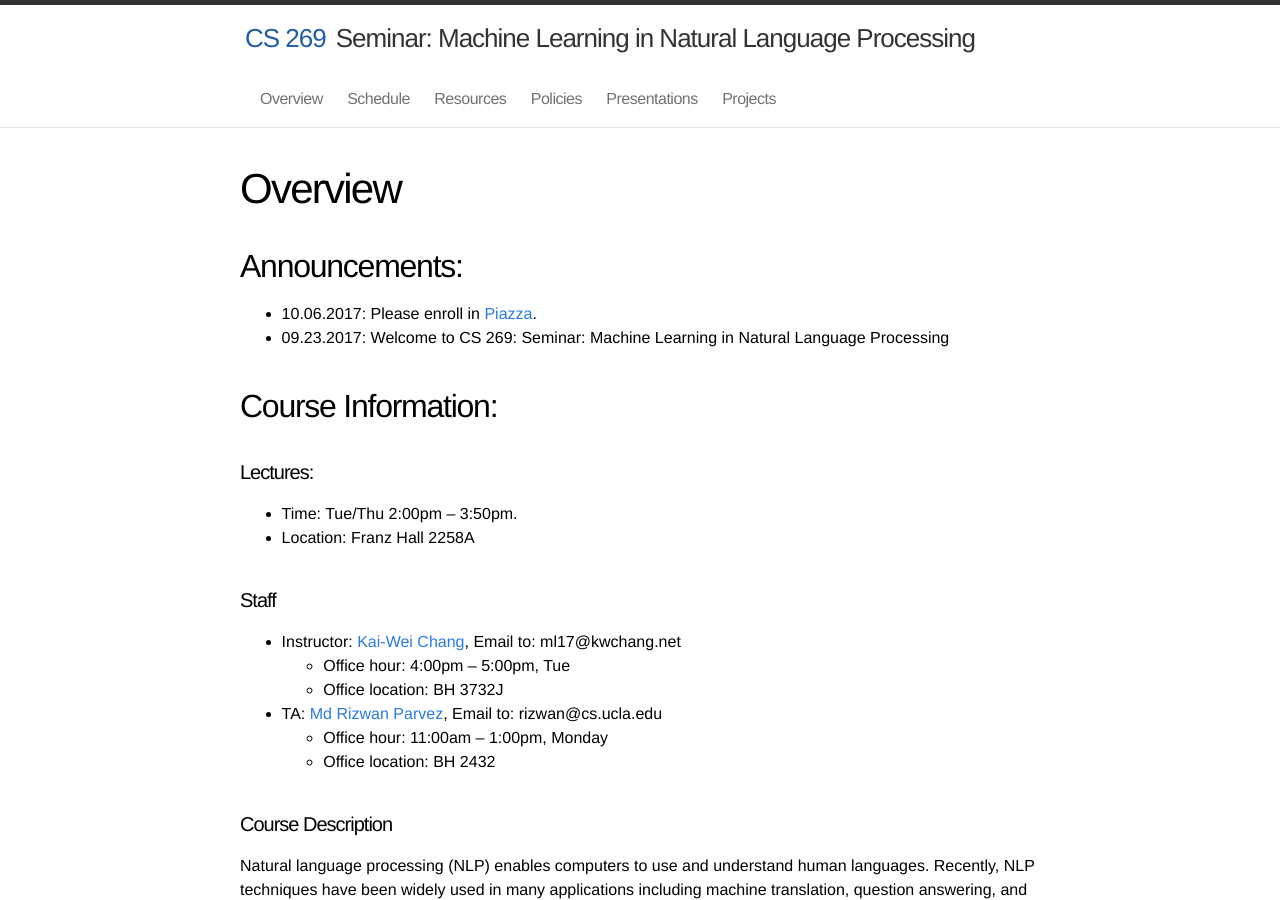
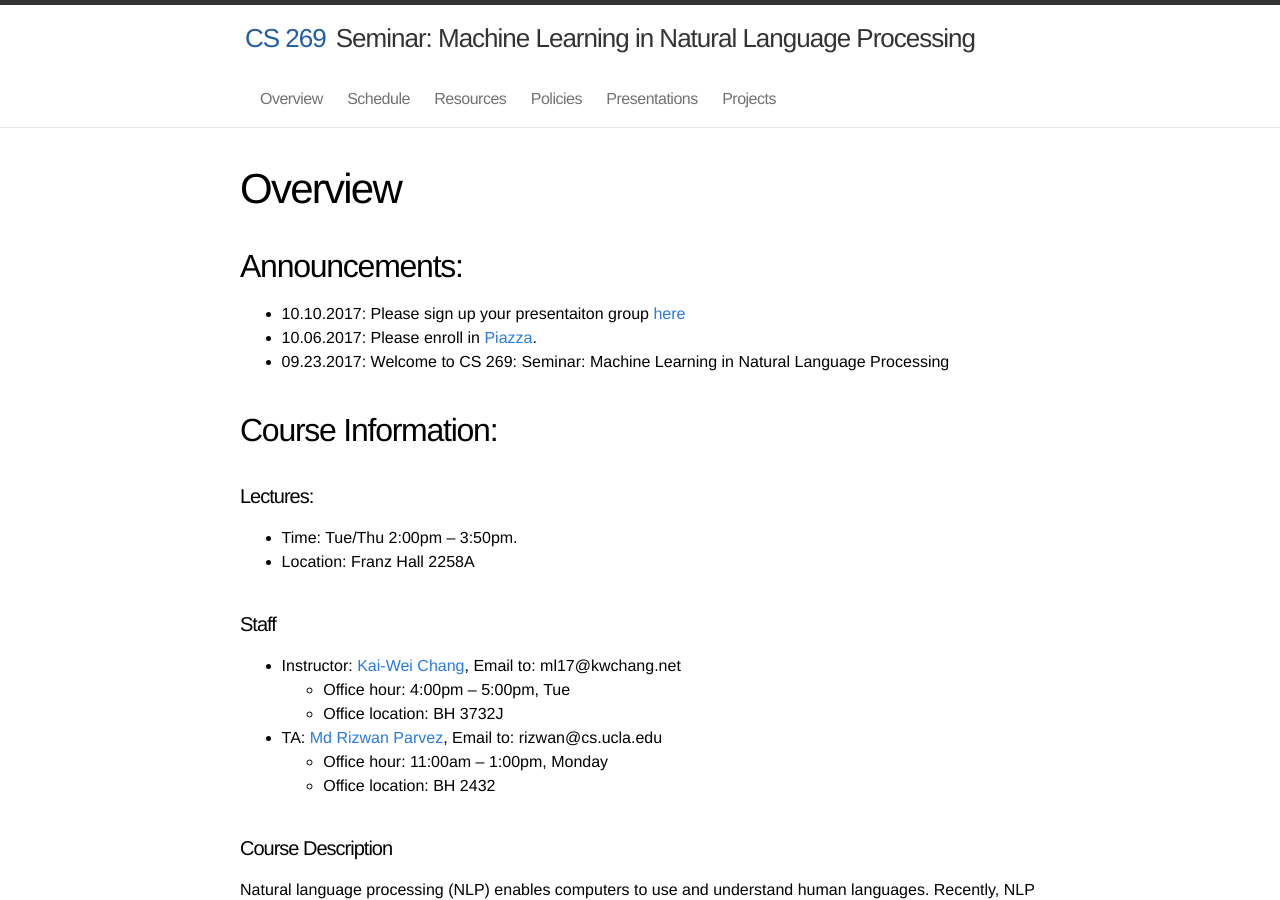
Before and after one commit to uclanlp/CS269-17, a Jekyll site: the page built from 1_overview.md, in a window 1280 px wide and 900 px high. Built offline with Jekyll 4.4.1, drawn with Linux system fonts in a browser that asks for light colours.

Commit message:
Update 1_overview.md

```diff
--- a/1_overview.md
+++ b/1_overview.md
@@ -6,6 +6,7 @@ name: 1
 ---
 
 ## Announcements:
+  * 10.10.2017: Please sign up your presentaiton group [here](https://docs.google.com/spreadsheets/d/1w-8ocLW8GiU9rfcusHGd3aKCDU-4LPBU-RcG8btGT8w/edit#gid=0)
   * 10.06.2017: Please enroll in [Piazza](http://piazza.com/ucla/fall2017/cs269).
   * 09.23.2017: Welcome to CS 269: Seminar: Machine Learning in Natural Language Processing
 
```
